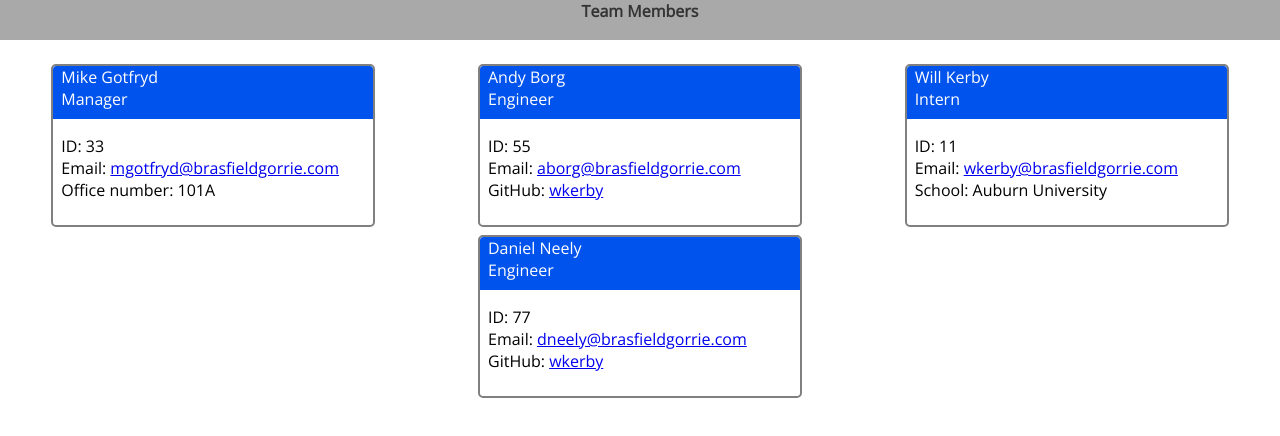
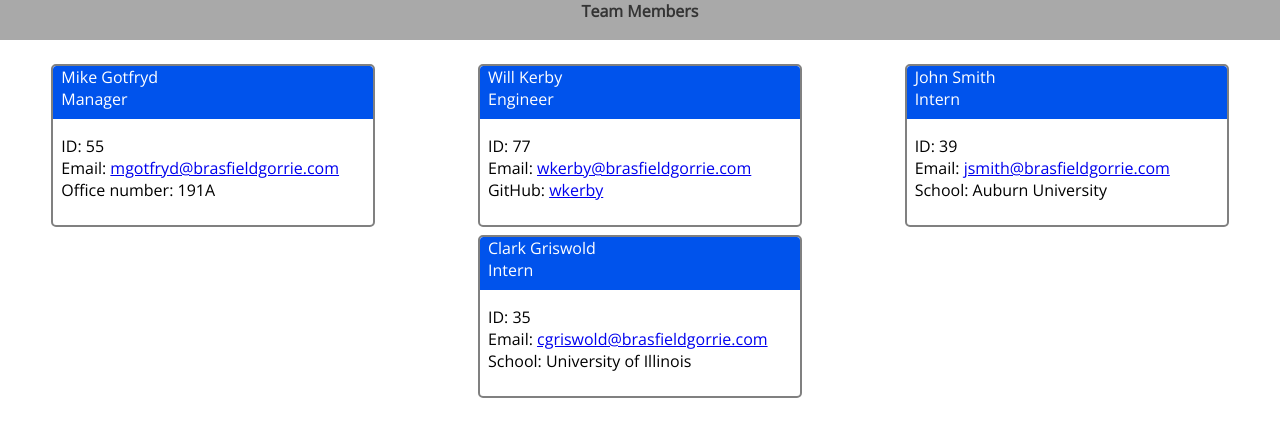
Before and after one commit to wkerby/team-profile-generator, a website: page dist/index.html in a window 1280 px wide. Drawn offline with nearby package versions, Linux system fonts and the light colour scheme.

Commit message:
make revision commit

```diff
--- a/dist/index.html
+++ b/dist/index.html
@@ -27,9 +27,9 @@
             </div>
             <div class="card-body">
                 <div id="id-email-info">
-                    <div class="card-data-id">ID: 33</div>
+                    <div class="card-data-id">ID: 55</div>
                     <div class="card-data-email">Email: <span><a href="mailto:mgotfryd@brasfieldgorrie.com">mgotfryd@brasfieldgorrie.com</a></span></div>
-                    <div class="card-data-office">Office number: 101A</div>
+                    <div class="card-data-office">Office number: 191A</div>
                 </div>
             </div>
         </div>
@@ -37,14 +37,14 @@
         <div id="card2" class="card">
             <div class="card-header">
                 <div id="name-role-info">
-                    <div class="card-title-name">Andy Borg</div>
+                    <div class="card-title-name">Will Kerby</div>
                     <div class="card-title-role">Engineer</div>
                 </div>
             </div>
             <div class="card-body">
                 <div id="id-email-info">
-                    <div class="card-data-id">ID: 55</div>
-                    <div class="card-data-email">Email: <span><a href="mailto:aborg@brasfieldgorrie.com">aborg@brasfieldgorrie.com</a></span></div>
+                    <div class="card-data-id">ID: 77</div>
+                    <div class="card-data-email">Email: <span><a href="mailto:wkerby@brasfieldgorrie.com">wkerby@brasfieldgorrie.com</a></span></div>
                     <div class="card-data-github">GitHub: <span><a href="https://github.com/wkerby">wkerby</a></span></div>
                 </div>
             </div>
@@ -53,14 +53,14 @@
         <div id="card3" class="card">
             <div class="card-header">
                 <div id="name-role-info">
-                    <div class="card-title-name">Will Kerby</div>
+                    <div class="card-title-name">John Smith</div>
                     <div class="card-title-role">Intern</div>
                 </div>
             </div>
             <div class="card-body">
                 <div id="id-email-info">
-                    <div class="card-data-id">ID: 11</div>
-                    <div class="card-data-email">Email: <span><a href="mailto:wkerby@brasfieldgorrie.com">wkerby@brasfieldgorrie.com</a></span></div>
+                    <div class="card-data-id">ID: 39</div>
+                    <div class="card-data-email">Email: <span><a href="mailto:jsmith@brasfieldgorrie.com">jsmith@brasfieldgorrie.com</a></span></div>
                     <div class="card-data-school">School: Auburn University</div>
                 </div>
             </div>
@@ -69,15 +69,15 @@
         <div id="card4" class="card">
             <div class="card-header">
                 <div id="name-role-info">
-                    <div class="card-title-name">Daniel Neely</div>
-                    <div class="card-title-role">Engineer</div>
+                    <div class="card-title-name">Clark Griswold</div>
+                    <div class="card-title-role">Intern</div>
                 </div>
             </div>
             <div class="card-body">
                 <div id="id-email-info">
-                    <div class="card-data-id">ID: 77</div>
-                    <div class="card-data-email">Email: <span><a href="mailto:dneely@brasfieldgorrie.com">dneely@brasfieldgorrie.com</a></span></div>
-                    <div class="card-data-github">GitHub: <span><a href="https://github.com/wkerby">wkerby</a></span></div>
+                    <div class="card-data-id">ID: 35</div>
+                    <div class="card-data-email">Email: <span><a href="mailto:cgriswold@brasfieldgorrie.com">cgriswold@brasfieldgorrie.com</a></span></div>
+                    <div class="card-data-school">School: University of Illinois</div>
                 </div>
             </div>
         </div>
```
